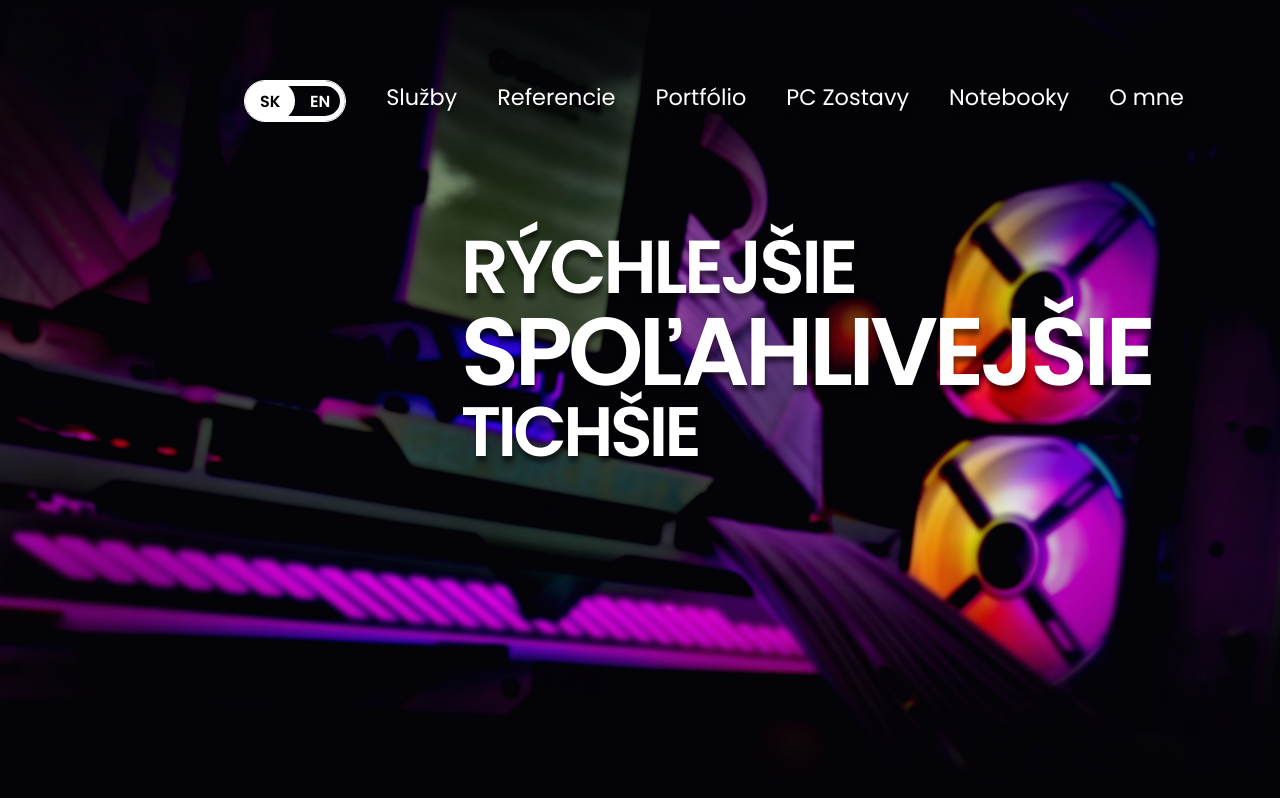
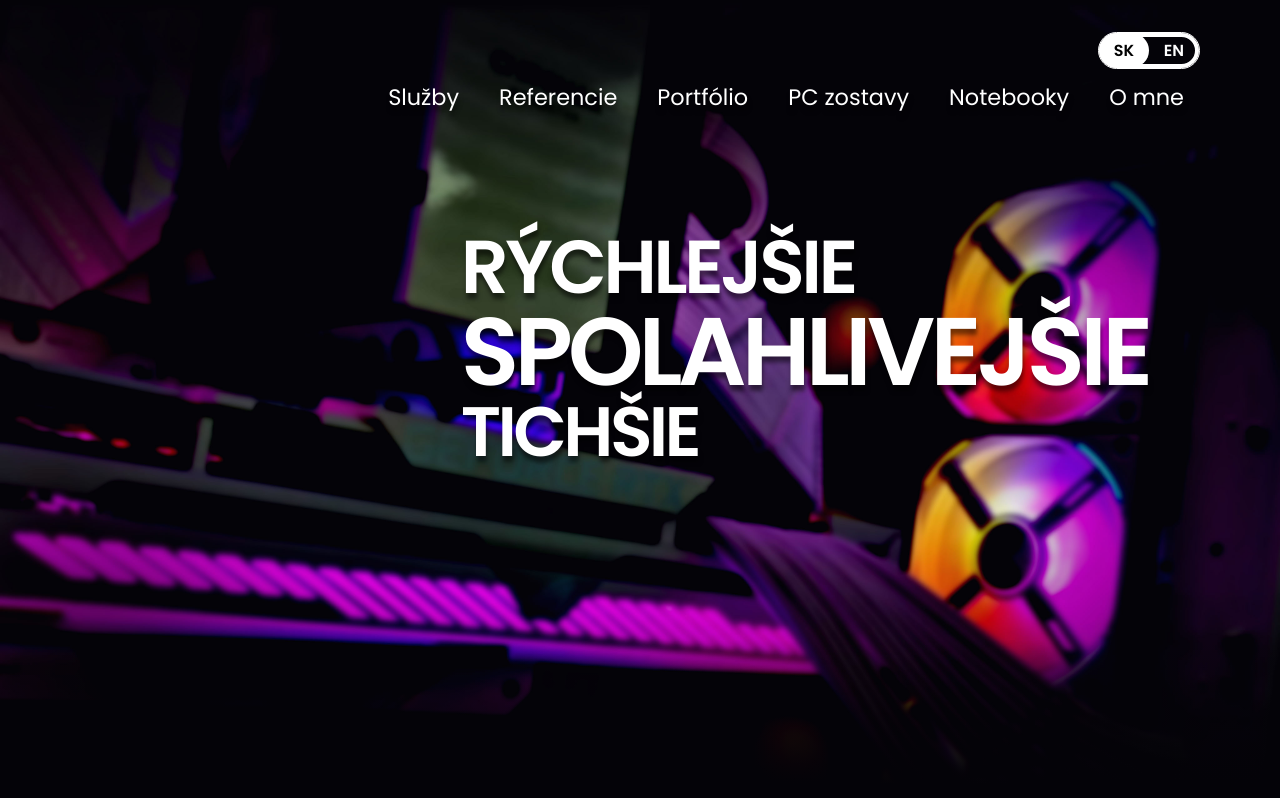
Before and after one commit to diana2482/RST, a Vue app: page / in a window 1280 px wide. Shown: the top 798 px of the page. Built offline with nearby package versions, Linux system fonts and the light colour scheme.

Commit message:
Language switcher fully setup

```diff
--- a/package.json
+++ b/package.json
@@ -10,6 +10,7 @@
   "dependencies": {
     "core-js": "^3.8.3",
     "vue": "^3.2.13",
+    "vue-i18n": "^9.9.0",
     "vue-router": "^4.2.5"
   },
   "devDependencies": {
--- a/src/components/LanguageSwitcher.vue
+++ b/src/components/LanguageSwitcher.vue
@@ -1,10 +1,10 @@
 <template>
     <div class="language-switcher" @click="toggleLanguage">
       <div class="languages">
-            <span class="language" :class="{ active: currentLanguage === 'SK' }">SK</span>
-            <span class="language" :class="{ active: currentLanguage === 'EN' }">EN</span>
+        <span class="language" :class="{ active: currentLanguage === 'sk' }">SK</span>
+        <span class="language" :class="{ active: currentLanguage === 'en' }">EN</span>
       </div>
-        <div class="slider" :class="{ 'slide-right': currentLanguage === 'EN' }"></div>
+      <div class="slider" :class="{ 'slide-right': currentLanguage === 'en' }"></div>
     </div>
   </template>
 
@@ -12,12 +12,20 @@
   export default {
     data() {
       return {
-            currentLanguage: 'SK',
+        currentLanguage: this.$i18n.locale,
       };
     },
     methods: {
       toggleLanguage() {
-            this.currentLanguage = this.currentLanguage === 'SK' ? 'EN' : 'SK';
+        this.currentLanguage = this.currentLanguage === 'sk' ? 'en' : 'sk';
+        // Update the i18n locale
+        this.$i18n.locale = this.currentLanguage;
+      },
+    },
+    watch: {
+      // Reactively watch for i18n locale changes
+      '$i18n.locale'(newLocale) {
+        this.currentLanguage = newLocale;
       },
     },
   };
@@ -26,11 +34,11 @@ export default {
 <style scoped>
 .language-switcher {
     width: 100px;
-    height: 40px;
+    height: 35px;
     border-radius: 3rem;
     border: 1px solid #FFF;
-    box-shadow: inset 0 0 0 5px white;
-    position: relative;
+    box-shadow: inset 0 0 0 4px white;
+    /* position: relative; */
     cursor: pointer;
     overflow: hidden;
 }
--- a/src/components/MainPageButton.vue
+++ b/src/components/MainPageButton.vue
@@ -4,7 +4,7 @@
 
         <img :src="require('@/assets/T_Hover.png')" class="main-page-button-hover">
 
-        <div class="main-page-button-text" :style="{ top: topMargin}">{{ text }}</div>
+        <div class="main-page-button-text" :style="{ top: topMargin }">{{ translatedText }}</div>
     </div>
 </template>
 
@@ -35,12 +35,17 @@ export default {
       hover: false,
     };
   },
+  computed: {
+    translatedText() {
+      // This will automatically update when the locale changes
+      return this.$t(this.text);
+    }
+  },
   methods: {
     navigate() {
       if (!this.page) {
         return;
       }
-
       this.$router.push(this.page);
     }
   }
--- a/src/components/NavigationBar.vue
+++ b/src/components/NavigationBar.vue
@@ -1,28 +1,28 @@
 <template>
+    <LanguageSwitcher class="lang-switcher" />
     <div class="main-header">
         <div class="navigation">
-        <LanguageSwitcher />
             <!-- Reroute to MainPage and go to anchor with id #services -->
-            <router-link :to="{ name: 'MainPage', hash: '#services' }" class="navigation-text-element">Služby</router-link>
+            <router-link :to="{ name: 'MainPage', hash: '#services' }" class="navigation-text-element">{{ $t('mainPage.sluzby') }}</router-link>
 
-            <div class="navigation-text-element">Referencie</div>
+            <div class="navigation-text-element">{{ $t('mainPage.referencie') }}</div>
 
             <!-- Other navigation items with route names -->
-            <router-link :to="{ name: 'PortfolioPage' }" class="navigation-text-element">Portfólio</router-link>
-            <router-link :to="{ name: 'ComputerPage' }" class="navigation-text-element">PC Zostavy</router-link>
-            <router-link :to="{ name: 'LaptopPage' }" class="navigation-text-element">Notebooky</router-link>
-            <router-link :to="{ name: 'AboutPage' }" class="navigation-text-element">O mne</router-link>
+            <router-link :to="{ name: 'PortfolioPage' }" class="navigation-text-element">{{ $t('mainPage.portfolio') }}</router-link>
+            <router-link :to="{ name: 'ComputerPage' }" class="navigation-text-element">{{ $t('mainPage.pcZostavy') }}</router-link>
+            <router-link :to="{ name: 'LaptopPage' }" class="navigation-text-element">{{ $t('mainPage.notebooky') }}</router-link>
+            <router-link :to="{ name: 'AboutPage' }" class="navigation-text-element">{{ $t('mainPage.oMne') }}</router-link>
         </div>
     </div>
 </template>
 
+<script>
+import LanguageSwitcher from './LanguageSwitcher.vue';
 
-<script>
-import LanguageSwitcher from './LanguageSwitcher.vue'
 export default {
     name: 'NavigationBar',
     components: {
-        LanguageSwitcher
+        LanguageSwitcher,
     }
 }
 </script>
@@ -49,4 +49,10 @@ export default {
     font-style: normal;
     font-weight: 500;
 }
+.lang-switcher {
+    position: fixed;
+    right: 5rem; /* Adjust as needed for your layout */
+    top: 2rem; /* Adjust as needed for your layout */
+    z-index: 1001; /* Ensure it's above the .main-header */
+}
 </style>
--- /dev/null
+++ b/src/i18n.js
@@ -0,0 +1,45 @@
+import { createI18n } from 'vue-i18n';
+
+// Messages object containing all translations
+const messages = {
+  sk: {
+    mainPage: {
+      // header
+      sluzby: 'Služby',
+      referencie: 'Referencie',
+      portfolio: 'Portfólio',
+      pcZostavy: 'PC zostavy',
+      notebooky: 'Notebooky',
+      oMne: 'O mne',
+      // RST
+      rychlejsie: 'RÝCHLEJŠIE',
+      spolahlivejsie: 'SPOLAHLIVEJŠIE',
+      tichsie: 'TICHŠIE',
+      // buttons - the other 3 are in header
+      opravaPC: 'Oprava počítačov a notebookov',
+      skladaniePC: 'Skladanie počítačov',
+      diagnostika: 'Diagnostika',
+
+
+
+
+    }
+  },
+  en: {
+    mainPage: {
+      sluzby: 'Services',
+      rychlejsie: 'FASTER',
+    }
+
+  },
+  // Add other languages here
+};
+
+// Create i18n instance with configuration
+const i18n = createI18n({
+  locale: 'sk',
+  fallbackLocale: 'sk',
+  messages,
+});
+
+export default i18n;
--- a/src/main.js
+++ b/src/main.js
@@ -1,6 +1,9 @@
 import { createApp } from 'vue'
 import App from './App.vue'
 import router from './router'
+import i18n from './i18n';
 
-
-createApp(App).use(router).mount('#app')
+createApp(App)
+.use(router)
+.use(i18n)
+.mount('#app')
--- a/src/views/MainPage.vue
+++ b/src/views/MainPage.vue
@@ -3,27 +3,28 @@
     <div class="main-logo-text">
 
       <div class="main-logo-text-element"
-      style="font-size: 4.6875rem; line-height: 150%;">RÝCHLEJŠIE</div>
+      style="font-size: 4.6875rem; line-height: 150%;">{{ $t('mainPage.rychlejsie') }}</div>
 
       <div class="main-logo-text-element"
-      style="font-size: 6rem; letter-spacing: -0.3rem;">SPOĽAHLIVEJŠIE</div>
+      style="font-size: 6rem; letter-spacing: -0.3rem;">{{ $t('mainPage.spolahlivejsie') }}</div>
 
       <div class="main-logo-text-element"
-      style="font-size: 4.375rem;">TICHŠIE</div>
+      style="font-size: 4.375rem;">{{ $t('mainPage.tichsie') }}</div>
 
     </div>
   </div>
 
   <div id="services" class="main-page-buttons" style="margin-bottom: 11.56rem;">
     <MainPageButton imageSrc="T_oprava_pocitacov a notebookov.png"
-    text="Oprava počítačov a notebookov" :page="'oprava-pc-notebook-kosice'" topMargin="19rem" />
-    <MainPageButton imageSrc="T_skladanie_pocitacov.png" text="Skladanie počítačov" :page="'novy-pc-kosice'" topMargin="19rem" />
-    <MainPageButton imageSrc="T_Diagnostika.png" text="Diagnostika" :page="'servis-pc-notebook-kosice'" topMargin="19rem" />
+    text="mainPage.opravaPC" :page="'oprava-pc-notebook-kosice'" topMargin="19rem" />
+    <MainPageButton imageSrc="T_skladanie_pocitacov.png" text="mainPage.skladaniePC" :page="'novy-pc-kosice'" topMargin="19rem" />
+    <MainPageButton imageSrc="T_Diagnostika.png" text="mainPage.diagnostika" :page="'servis-pc-notebook-kosice'" topMargin="19rem" />
   </div>
   <div class="main-page-buttons">
-    <MainPageButton imageSrc="T_PC_Zostavy.png" text="PC zostavy" :page="'pc-kosice'" />
-    <MainPageButton imageSrc="T_Notebooky.png" text="Notebooky" :page="'notebook-kosice'" />
-    <MainPageButton imageSrc="T_Portfólio.png" text="Portfólio" :page="'portfolio-pc-servis-kosice'" />
+    <MainPageButton imageSrc="T_PC_Zostavy.png" text="mainPage.pcZostavy" page="pc-kosice" />
+
+    <MainPageButton imageSrc="T_Notebooky.png" text="mainPage.notebooky" :page="'notebook-kosice'" />
+    <MainPageButton imageSrc="T_Portfólio.png" text="mainPage.portfolio" :page="'portfolio-pc-servis-kosice'" />
   </div>
 </template>
 
```
Also changed, not shown: 1 other file (tests, documents, lock files or other folders). Lines whose indentation alone changed are shown as unchanged.
